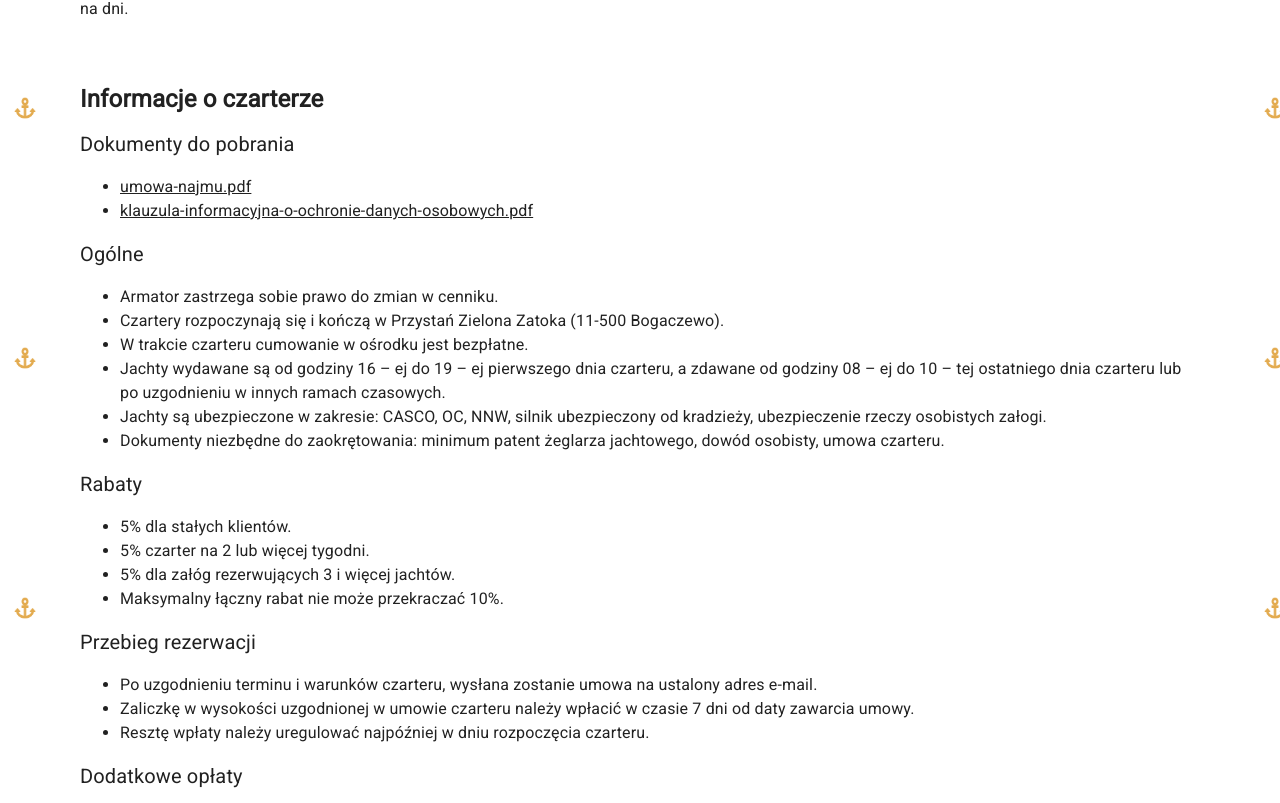
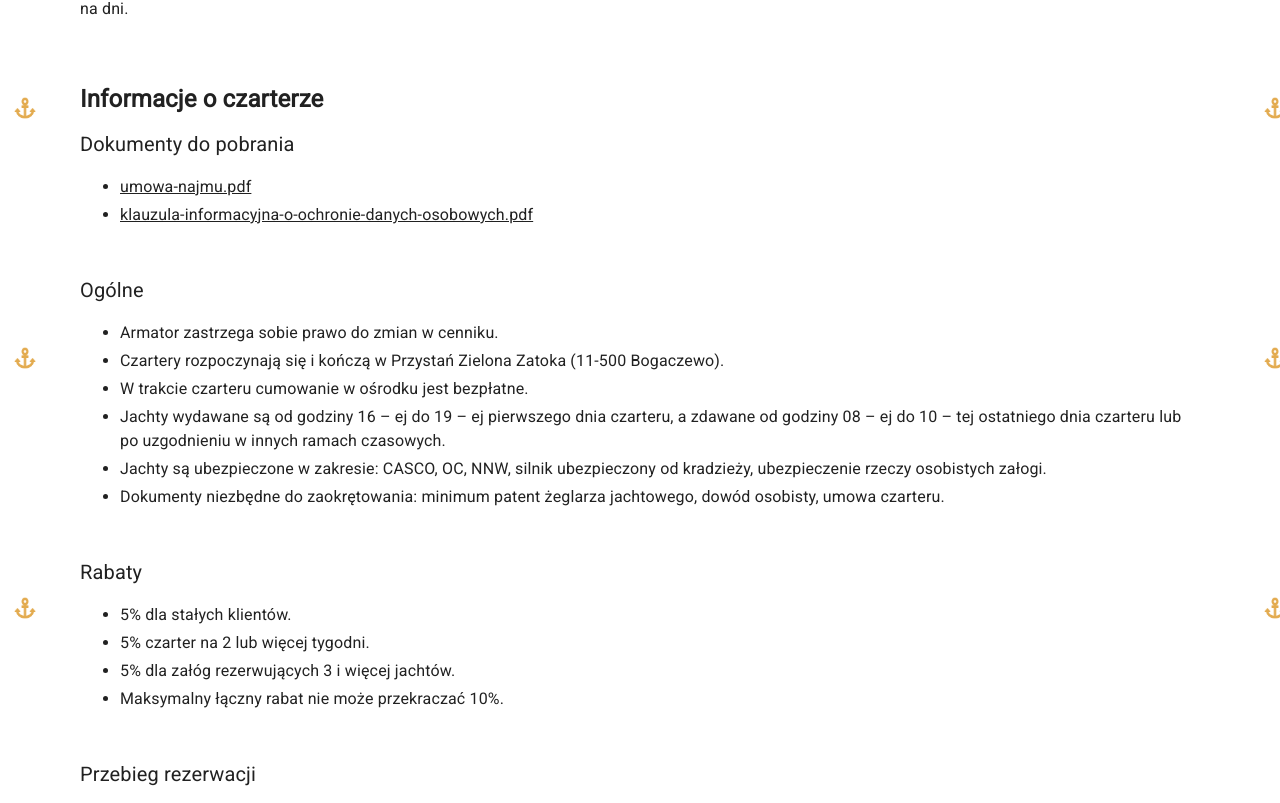
Before and after one commit to Ilshae/jachty-2, a React (Vite) app: page /cennik in a window 1280 px wide. Shown: the part 917-1720 px from the top of the page. Built offline with nearby package versions, Linux system fonts and the light colour scheme.

Commit message:
price list paddings

```diff
--- a/src/common/CharterInfo/CharterInfo.tsx
+++ b/src/common/CharterInfo/CharterInfo.tsx
@@ -19,11 +19,21 @@ const Section: FC<SectionType> = ({ name, description }) => (
 )
 
 const StyledSection = styled.section`
+  padding-bottom: 24px;
+
+  &:last-child {
+    padding-bottom: 0;
+  }
+
   h4 {
     font-size: ${({ theme }) => theme.fontSize.subTitle};
     font-weight: 400;
     margin: 8px 0;
   }
+
+  li {
+    margin: 4px 0;
+  }
 `
 
 export default CharterInfo
```
